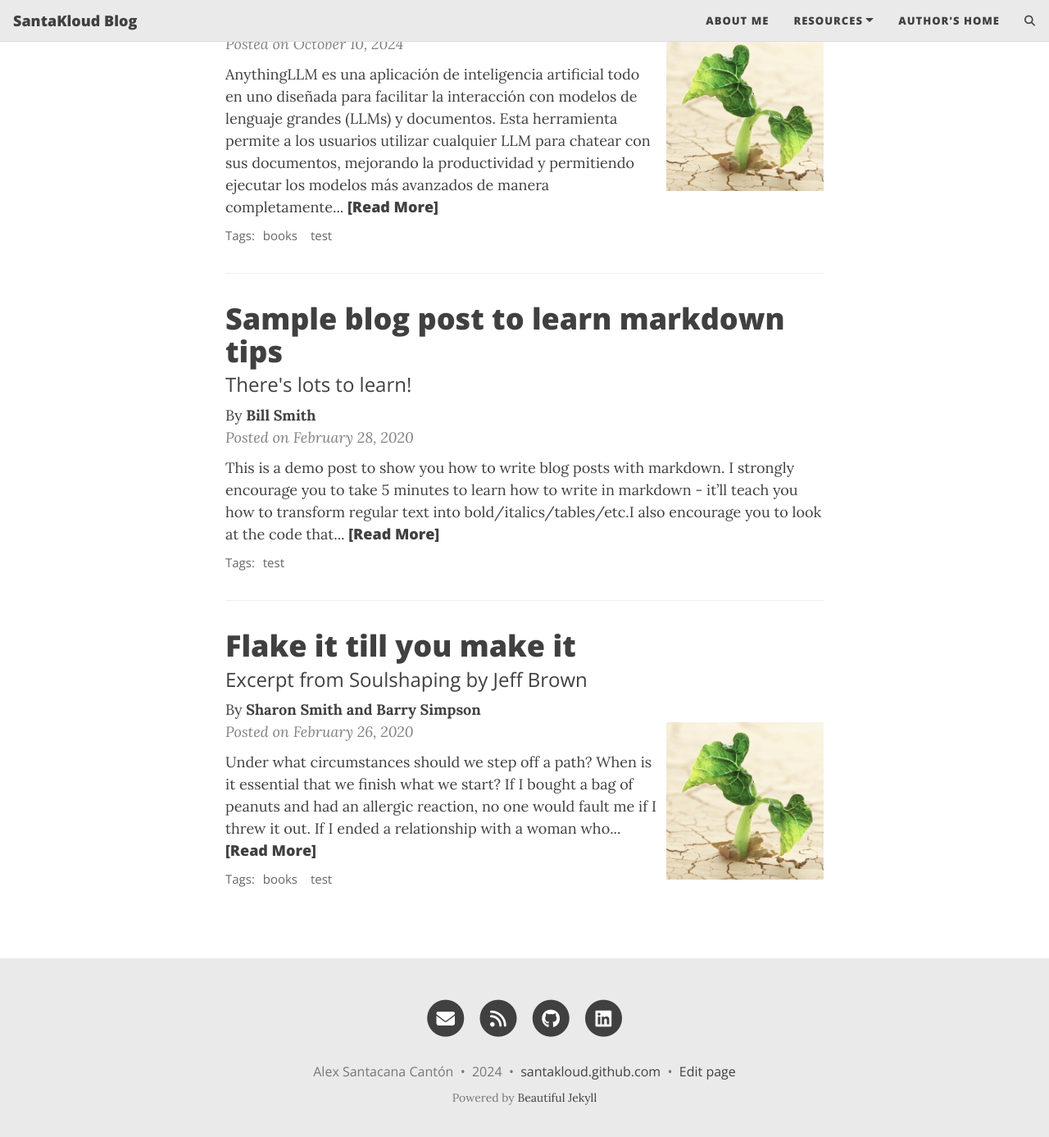
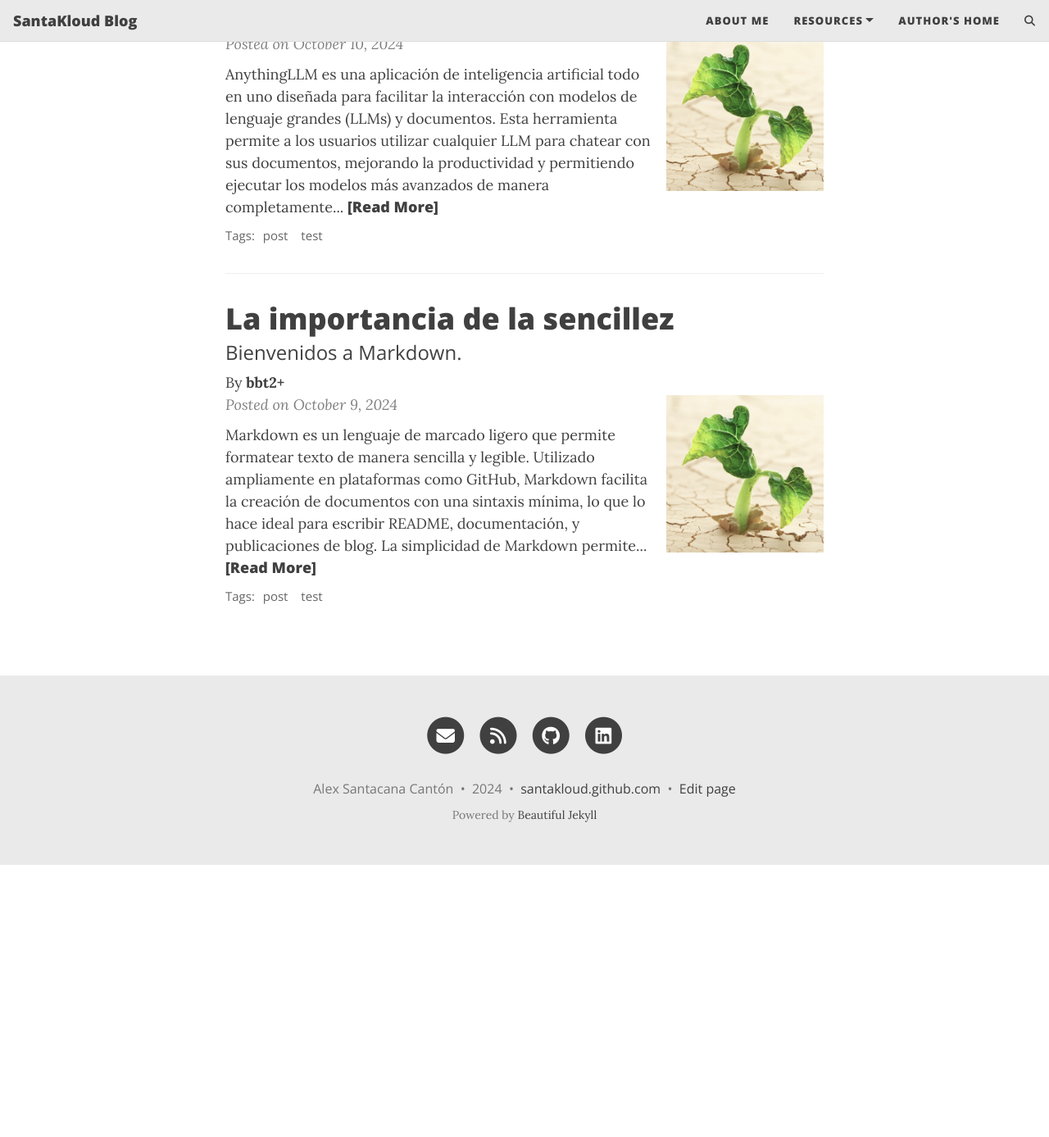
Before and after one commit to santakloud/santakloud.github.io, a Jekyll site: the page built from index.html, in a window 1280 px wide and 1400 px high, scrolled down 410 px. Shown: the top 1387 px of the window at 82% size. Built offline with Jekyll 4.4.1, drawn with Linux system fonts in a browser that asks for light colours; the list of posts is cut into pages by our own code; comment, search, counter and statistics services are not loaded; after the commit the page ends 1465 px from its top, so only the background shows below that.

Commit message:
Upload: subimos los primeros post

````diff
--- a/_posts/2020-02-26-flake-it-till-you-make-it.md
+++ /dev/null
@@ -1,18 +0,0 @@
----
-layout: post
-title: Flake it till you make it
-subtitle: Excerpt from Soulshaping by Jeff Brown
-cover-img: /assets/img/path.jpg
-thumbnail-img: /assets/img/thumb.png
-share-img: /assets/img/path.jpg
-tags: [books, test]
-author: Sharon Smith and Barry Simpson
----
-
-Under what circumstances should we step off a path? When is it essential that we finish what we start? If I bought a bag of peanuts and had an allergic reaction, no one would fault me if I threw it out. If I ended a relationship with a woman who hit me, no one would say that I had a commitment problem. But if I walk away from a seemingly secure route because my soul has other ideas, I am a flake?
-
-The truth is that no one else can definitively know the path we are here to walk. It’s tempting to listen—many of us long for the omnipotent other—but unless they are genuine psychic intuitives, they can’t know. All others can know is their own truth, and if they’ve actually done the work to excavate it, they will have the good sense to know that they cannot genuinely know anyone else’s. Only soul knows the path it is here to walk. Since you are the only one living in your temple, only you can know its scriptures and interpretive structure.
-
-At the heart of the struggle are two very different ideas of success—survival-driven and soul-driven. For survivalists, success is security, pragmatism, power over others. Success is the absence of material suffering, the nourishing of the soul be damned. It is an odd and ironic thing that most of the material power in our world often resides in the hands of younger souls. Still working in the egoic and material realms, they love the sensations of power and focus most of their energy on accumulation. Older souls tend not to be as materially driven. They have already played the worldly game in previous lives and they search for more subtle shades of meaning in this one—authentication rather than accumulation. They are often ignored by the culture at large, although they really are the truest warriors.
-
-A soulful notion of success rests on the actualization of our innate image. Success is simply the completion of a soul step, however unsightly it may be. We have finished what we started when the lesson is learned. What a fear-based culture calls a wonderful opportunity may be fruitless and misguided for the soul. Staying in a passionless relationship may satisfy our need for comfort, but it may stifle the soul. Becoming a famous lawyer is only worthwhile if the soul demands it. It is an essential failure if you are called to be a monastic this time around. If you need to explore and abandon ten careers in order to stretch your soul toward its innate image, then so be it. Flake it till you make it.
--- a/_posts/2020-02-28-sample-markdown.md
+++ /dev/null
@@ -1,95 +0,0 @@
----
-layout: post
-title: Sample blog post to learn markdown tips
-subtitle: There's lots to learn!
-gh-repo: daattali/beautiful-jekyll
-gh-badge: [star, fork, follow]
-tags: [test]
-comments: true
-mathjax: true
-author: Bill Smith
----
-
-{: .box-success}
-This is a demo post to show you how to write blog posts with markdown.  I strongly encourage you to [take 5 minutes to learn how to write in markdown](https://markdowntutorial.com/) - it'll teach you how to transform regular text into bold/italics/tables/etc.<br/>I also encourage you to look at the [code that created this post](https://raw.githubusercontent.com/daattali/beautiful-jekyll/master/_posts/2020-02-28-sample-markdown.md) to learn some more advanced tips about using markdown in Beautiful Jekyll.
-
-**Here is some bold text**
-
-## Here is a secondary heading
-
-[This is a link to a different site](https://deanattali.com/) and [this is a link to a section inside this page](#local-urls).
-
-Here's a table:
-
-| Number | Next number | Previous number |
-| :------ |:--- | :--- |
-| Five | Six | Four |
-| Ten | Eleven | Nine |
-| Seven | Eight | Six |
-| Two | Three | One |
-
-You can use [MathJax](https://www.mathjax.org/) to write LaTeX expressions. For example:
-When \\(a \ne 0\\), there are two solutions to \\(ax^2 + bx + c = 0\\) and they are $$x = {-b \pm \sqrt{b^2-4ac} \over 2a}.$$
-
-How about a yummy crepe?
-
-![Crepe](https://beautifuljekyll.com/assets/img/crepe.jpg)
-
-It can also be centered!
-
-![Crepe](https://beautifuljekyll.com/assets/img/crepe.jpg){: .mx-auto.d-block :}
-
-Here's a code chunk:
-
-~~~
-var foo = function(x) {
-  return(x + 5);
-}
-foo(3)
-~~~
-
-And here is the same code with syntax highlighting:
-
-```javascript
-var foo = function(x) {
-  return(x + 5);
-}
-foo(3)
-```
-
-And here is the same code yet again but with line numbers:
-
-{% highlight javascript linenos %}
-var foo = function(x) {
-  return(x + 5);
-}
-foo(3)
-{% endhighlight %}
-
-## Boxes
-You can add notification, warning and error boxes like this:
-
-### Notification
-
-{: .box-note}
-**Note:** This is a notification box.
-
-### Warning
-
-{: .box-warning}
-**Warning:** This is a warning box.
-
-### Error
-
-{: .box-error}
-**Error:** This is an error box.
-
-## Local URLs in project sites {#local-urls}
-
-When hosting a *project site* on GitHub Pages (for example, `https://USERNAME.github.io/MyProject`), URLs that begin with `/` and refer to local files may not work correctly due to how the root URL (`/`) is interpreted by GitHub Pages. You can read more about it [in the FAQ](https://beautifuljekyll.com/faq/#links-in-project-page). To demonstrate the issue, the following local image will be broken **if your site is a project site:**
-
-![Crepe](/assets/img/crepe.jpg)
-
-If the above image is broken, then you'll need to follow the instructions [in the FAQ](https://beautifuljekyll.com/faq/#links-in-project-page). Here is proof that it can be fixed:
-
-![Crepe]({{ '/assets/img/crepe.jpg' | relative_url }})
--- /dev/null
+++ b/_posts/2024-10-09-la-importancia-de-la-sencillez.md
@@ -0,0 +1,18 @@
+---
+layout: post
+title: La importancia de la sencillez
+subtitle: Bienvenidos a Markdown.
+cover-img: /assets/img/path.jpg
+thumbnail-img: /assets/img/thumb.png
+share-img: /assets/img/path.jpg
+tags: [post, test]
+author: bbt2+
+---
+
+Markdown es un lenguaje de marcado ligero que permite formatear texto de manera sencilla y legible. Utilizado ampliamente en plataformas como GitHub, Markdown facilita la creación de documentos con una sintaxis mínima, lo que lo hace ideal para escribir README, documentación, y publicaciones de blog. La simplicidad de Markdown permite a los usuarios centrarse en el contenido sin preocuparse por el formato, ya que el texto se convierte automáticamente en HTML al ser procesado1.
+
+Una de las principales ventajas de usar Markdown es su facilidad de uso. No se requiere conocimiento previo de HTML o CSS para crear documentos bien formateados. Con solo unos pocos caracteres especiales, puedes añadir encabezados, listas, enlaces, imágenes y más. Esto lo convierte en una herramienta accesible tanto para desarrolladores como para escritores y profesionales de otras áreas1.
+
+Otra ventaja significativa es la portabilidad. Los archivos Markdown son simplemente archivos de texto plano, lo que significa que pueden ser abiertos y editados en cualquier editor de texto. Además, al ser texto plano, los archivos son ligeros y fáciles de versionar con sistemas de control de versiones como Git. Esto es especialmente útil para proyectos colaborativos donde múltiples personas pueden estar editando la misma documentación1.
+
+Finalmente, Markdown es altamente compatible con muchas plataformas y herramientas. Por ejemplo, GitHub utiliza una variante llamada GitHub Flavored Markdown (GFM) que añade características adicionales como tablas y resaltado de sintaxis de código. Esto permite a los usuarios crear documentación rica y detallada directamente en sus repositorios. Además, existen numerosos editores y convertidores de Markdown que facilitan la visualización y exportación de documentos a otros formatos como PDF y HTML1.
--- a/_posts/2024-10-10-the-all-in-one-ai-application.md
+++ b/_posts/2024-10-10-the-all-in-one-ai-application.md
@@ -5,7 +5,7 @@ subtitle: Any LLM, any document, any agent, fully private.
 cover-img: /assets/img/path.jpg
 thumbnail-img: /assets/img/thumb.png
 share-img: /assets/img/path.jpg
-tags: [books, test]
+tags: [post, test]
 author: bbt2+
 ---
 
````
